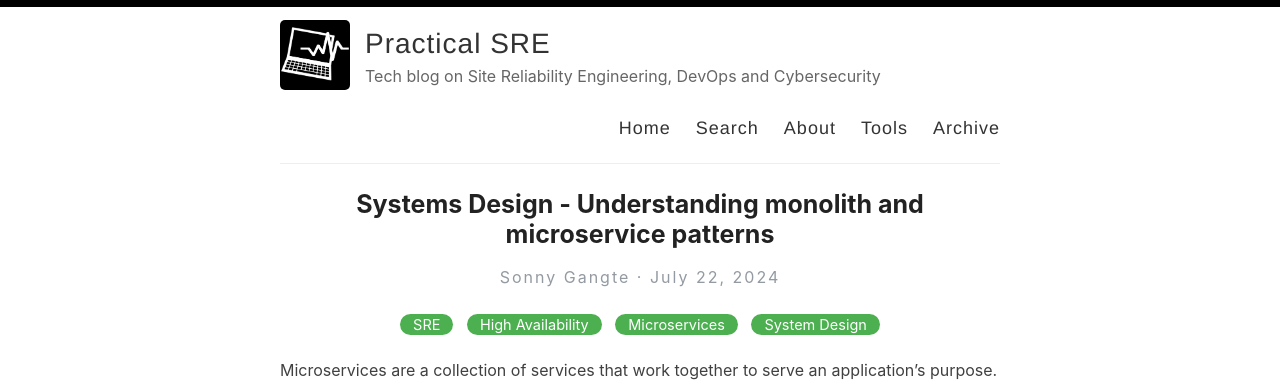
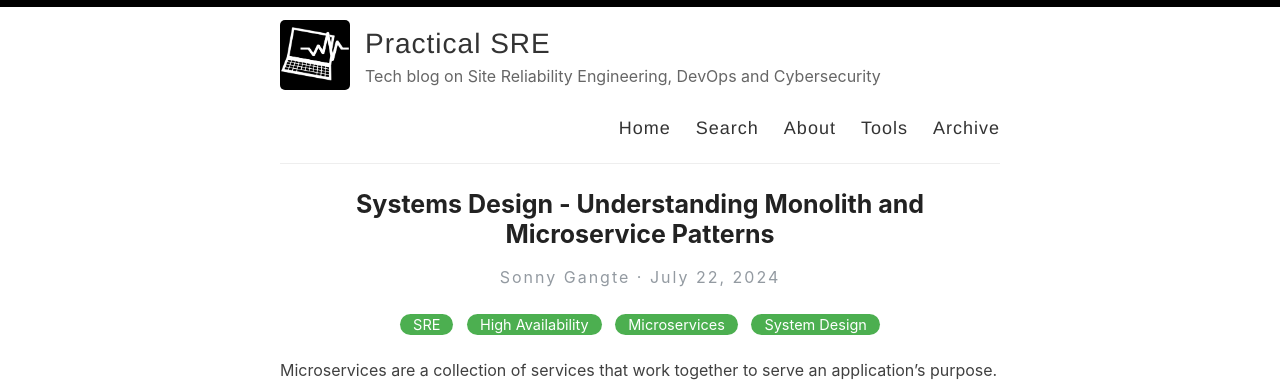
Before and after one commit to tgangte/tgangte.github.io, a Jekyll site: the page built from _posts/2024-07-22-microservices-vs-monoliths.md, in a window 1280 px wide and 900 px high. Shown: the top 383 px of the window. Built offline with Jekyll 4.4.1, drawn with Linux system fonts in a browser that asks for light colours; comment, search, counter and statistics services are not loaded.

```diff
--- a/_posts/2024-07-22-microservices-vs-monoliths.md
+++ b/_posts/2024-07-22-microservices-vs-monoliths.md
@@ -1,6 +1,6 @@
 ---
 layout: post
-title:   Systems Design - Understanding monolith and microservice patterns
+title:   Systems Design - Understanding Monolith and Microservice Patterns
 categories: [SRE, High Availability, Microservices, System Design ]
 excerpt: Design a weather web application to understand monolith design vs microservice design pattern
 ---
```
